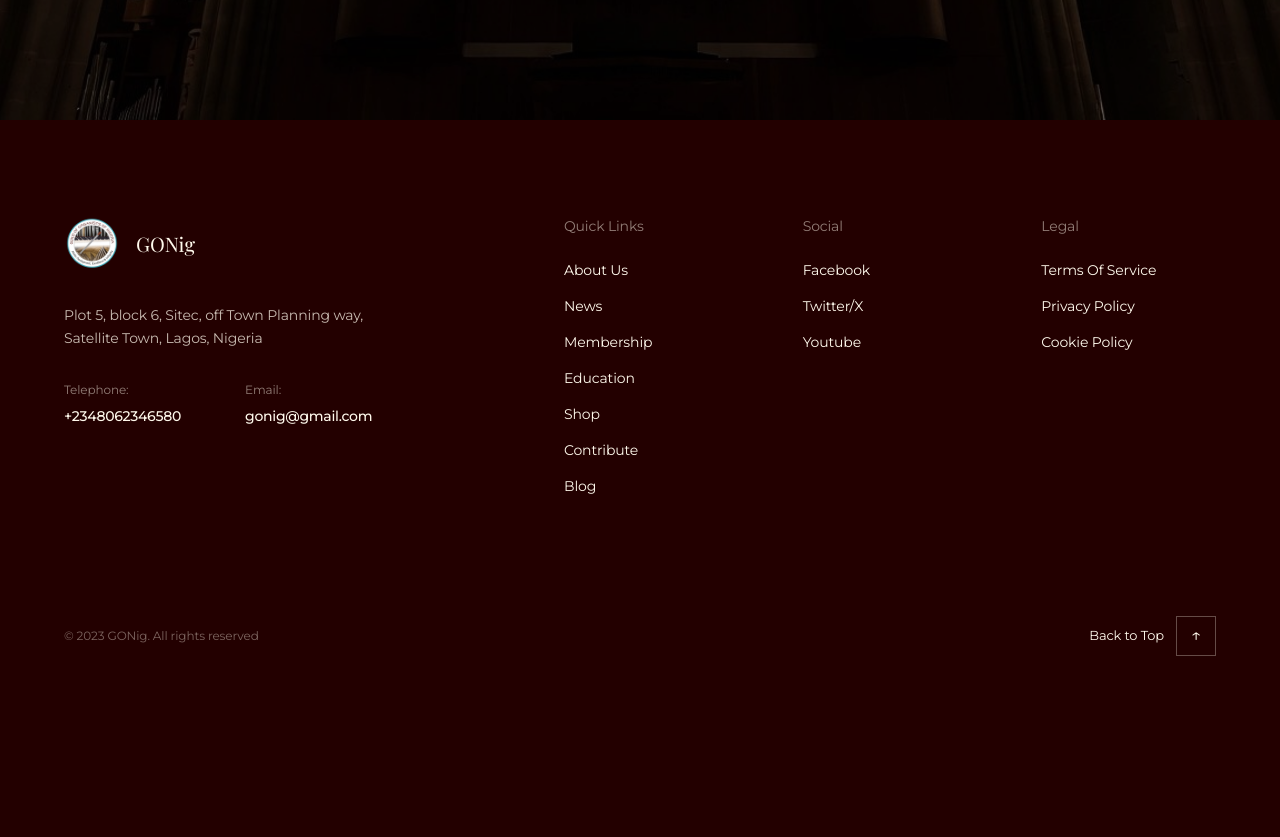
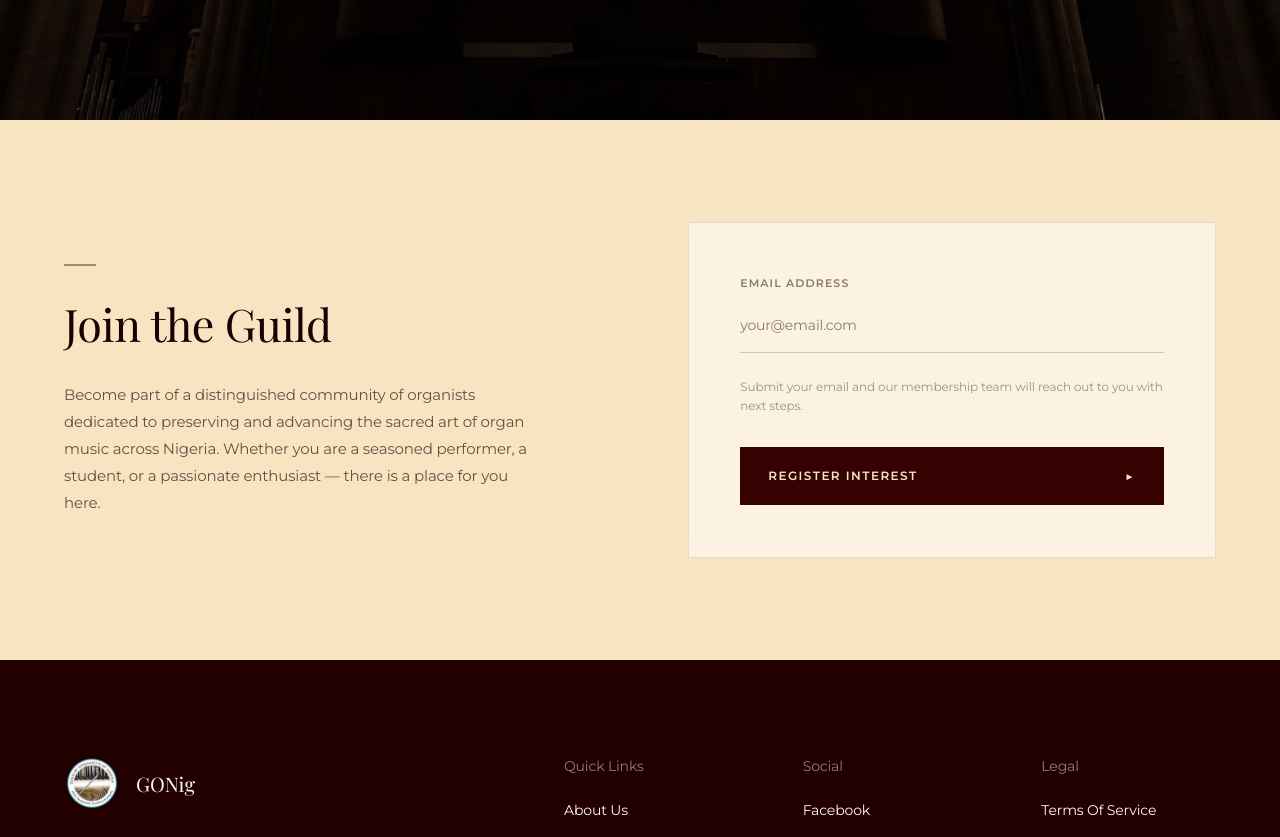
Before and after one commit to gonig-org/gonig-website, a Next.js app: page / in a window 1280 px wide. Shown: the part 680-1517 px from the top of the page. Before the commit the page ends 1368 px from the top, so only its background shows below. Built offline with nearby package versions, Linux system fonts and the light colour scheme; a web font is replaced by a local one.

Commit message:
Refactor layout and navbar components for improved structure and readability

```diff
--- a/src/app/layout.tsx
+++ b/src/app/layout.tsx
@@ -22,6 +22,9 @@ const montserrat = Montserrat({
 export const metadata: Metadata = {
   title: "Guild of Organists Nigeria | GONiG",
   description: "The collective voice of organists across Nigeria.",
+};
+
+export const viewport = {
   themeColor: "#3D0C0C",
 };
 export default function RootLayout({
--- a/src/app/page.tsx
+++ b/src/app/page.tsx
@@ -35,7 +35,6 @@ export default function Home() {
         >
           {/* Desktop layout */}
           <div className="hidden lg:flex items-center justify-between">
-
             {/* Left — Date, Headline, Button */}
             <div className="flex flex-col" style={{ maxWidth: "480px" }}>
               <div className="flex flex-col gap-8">
@@ -122,7 +121,6 @@ export default function Home() {
 
           {/* Mobile layout — stacked */}
           <div className="flex lg:hidden flex-col" style={{ gap: "24px" }}>
-
             {/* Date with line */}
             <div className="flex items-center gap-4">
               <div
@@ -201,6 +199,140 @@ export default function Home() {
           </div>
         </div>
       </div>
+      {/* CTA Section */}
+      <section
+        className="w-full relative"
+        style={{
+          backgroundColor: "#F7E5C2",
+          paddingTop: "clamp(64px, 8vw, 120px)",
+          paddingBottom: "clamp(64px, 8vw, 120px)",
+          paddingLeft: "clamp(24px, 5vw, 72px)",
+          paddingRight: "clamp(24px, 5vw, 72px)",
+        }}
+      >
+        <div className="grid grid-cols-1 lg:grid-cols-2 gap-16 lg:gap-24 items-center">
+          {/* Left — Headline + Description */}
+          <div className="flex flex-col gap-8">
+            <div
+              style={{
+                width: "32px",
+                height: "2px",
+                backgroundColor: "#380101",
+                opacity: 0.4,
+              }}
+            />
+            <h2
+              style={{
+                fontFamily: "var(--font-playfair)",
+                color: "#1a0000",
+                fontSize: "clamp(28px, 3.5vw, 48px)",
+                fontWeight: 400,
+                lineHeight: 1.15,
+                letterSpacing: "-0.01em",
+              }}
+            >
+              Join the Guild
+            </h2>
+            <p
+              style={{
+                fontFamily: "var(--font-montserrat)",
+                color: "#1a0000",
+                fontSize: "clamp(13px, 1.2vw, 15px)",
+                lineHeight: 1.8,
+                letterSpacing: "-0.01em",
+                opacity: 0.65,
+                maxWidth: "480px",
+              }}
+            >
+              Become part of a distinguished community of organists dedicated to
+              preserving and advancing the sacred art of organ music across
+              Nigeria. Whether you are a seasoned performer, a student, or a
+              passionate enthusiast — there is a place for you here.
+            </p>
+          </div>
+
+          {/* Right — Email form */}
+          <div
+            className="flex flex-col gap-6"
+            style={{
+              backgroundColor: "rgba(255, 255, 255, 0.5)",
+              backdropFilter: "blur(8px)",
+              padding: "clamp(32px, 4vw, 56px)",
+              border: "1px solid rgba(56, 1, 1, 0.1)",
+            }}
+          >
+            <div className="flex flex-col gap-2">
+              <label
+                htmlFor="email"
+                className="uppercase"
+                style={{
+                  fontFamily: "var(--font-montserrat)",
+                  color: "#1a0000",
+                  fontSize: "11px",
+                  fontWeight: 600,
+                  letterSpacing: "0.1em",
+                  opacity: 0.5,
+                }}
+              >
+                Email Address
+              </label>
+              <input
+                id="email"
+                type="email"
+                placeholder="your@email.com"
+                style={{
+                  fontFamily: "var(--font-montserrat)",
+                  color: "#1a0000",
+                  fontSize: "14px",
+                  letterSpacing: "-0.01em",
+                  padding: "16px 0",
+                  border: "none",
+                  borderBottom: "1px solid rgba(56, 1, 1, 0.2)",
+                  backgroundColor: "transparent",
+                  outline: "none",
+                  width: "100%",
+                }}
+              />
+            </div>
+
+            <p
+              style={{
+                fontFamily: "var(--font-montserrat)",
+                color: "#1a0000",
+                fontSize: "12px",
+                opacity: 0.4,
+                letterSpacing: "-0.01em",
+                lineHeight: 1.6,
+              }}
+            >
+              Submit your email and our membership team will reach out to you
+              with next steps.
+            </p>
+
+            <button
+              className="flex items-center justify-between gap-4 hover:opacity-80 transition-opacity"
+              style={{
+                backgroundColor: "#380101",
+                color: "#F7E5C2",
+                fontFamily: "var(--font-montserrat)",
+                fontSize: "12px",
+                fontWeight: 600,
+                letterSpacing: "0.12em",
+                paddingTop: "20px",
+                paddingBottom: "20px",
+                paddingLeft: "28px",
+                paddingRight: "28px",
+                textTransform: "uppercase",
+                width: "100%",
+                marginTop: "8px",
+              }}
+            >
+              Register Interest
+              <span style={{ fontSize: "10px" }}>&#9658;</span>
+            </button>
+          </div>
+        </div>
+      </section>
     </div>
   );
 }
--- a/src/components/layout/Navbar.tsx
+++ b/src/components/layout/Navbar.tsx
@@ -57,9 +57,7 @@ const topBarLinks = [
 export default function Navbar() {
   const [openDropdown, setOpenDropdown] = useState<string | null>(null);
   const [mobileOpen, setMobileOpen] = useState(false);
-  const [openMobileSection, setOpenMobileSection] = useState<string | null>(
-    null,
-  );
+  const [openMobileSection, setOpenMobileSection] = useState<string | null>(null);
   const closeTimer = useRef<ReturnType<typeof setTimeout> | null>(null);
 
   const handleMouseEnter = (label: string) => {
@@ -72,6 +70,7 @@ export default function Navbar() {
       setOpenDropdown(null);
     }, 100);
   };
+
   useEffect(() => {
     if (mobileOpen) {
       document.body.style.overflow = "hidden";
@@ -82,9 +81,20 @@ export default function Navbar() {
       document.body.style.overflow = "";
     };
   }, [mobileOpen]);
+
+  useEffect(() => {
+    const handleResize = () => {
+      if (window.innerWidth >= 1024) {
+        setMobileOpen(false);
+      }
+    };
+    window.addEventListener("resize", handleResize);
+    return () => window.removeEventListener("resize", handleResize);
+  }, []);
+
   return (
     <>
-      {/* 1. TOP BAR - Remains at 60 */}
+      {/* 1. TOP BAR */}
       <div
         className="hidden lg:block fixed top-0 left-0 w-full"
         style={{ zIndex: 60 }}
@@ -92,14 +102,14 @@ export default function Navbar() {
         <TopBar />
       </div>
 
-      {/* 2. HEADER WRAPPER - pointer-events-none makes it "ghostly" so clicks pass through to TopBar */}
+      {/* 2. HEADER WRAPPER */}
       <header
         className="fixed left-0 w-full pointer-events-none"
         style={{ top: "0", zIndex: 70 }}
       >
         <div className="hidden lg:block" style={{ height: "56px" }} />
 
-        {/* 3. NAV - pointer-events-auto restores clicking for the actual navbar */}
+        {/* 3. NAV */}
         <nav
           className="w-full flex items-center backdrop-blur-md relative pointer-events-auto"
           style={{
@@ -156,7 +166,7 @@ export default function Navbar() {
             </button>
           </div>
 
-          {/* 4. DESKTOP LOGO - top: -48px sits flush across the 56px TopBar and 64px Nav */}
+          {/* 4. DESKTOP LOGO */}
           <div
             className="hidden lg:flex absolute flex-col items-center gap-1 pointer-events-none"
             style={{ top: "-48px", left: "72px", zIndex: 80 }}
@@ -247,7 +257,7 @@ export default function Navbar() {
         onMouseEnter={() => openDropdown && handleMouseEnter(openDropdown)}
       />
 
-      {/* Mega menu - restored pointer-events-auto via motion.div */}
+      {/* Mega menu */}
       <AnimatePresence>
         {openDropdown && (
           <motion.div
@@ -333,7 +343,7 @@ export default function Navbar() {
         )}
       </AnimatePresence>
 
-      {/* Mobile Menu - Remains high z-index and auto-pointer-events */}
+      {/* Mobile Menu */}
       <AnimatePresence>
         {mobileOpen && (
           <>
@@ -346,17 +356,18 @@ export default function Navbar() {
               style={{ backgroundColor: "rgba(0,0,0,0.5)" }}
               onClick={() => setMobileOpen(false)}
             />
+            {/* Panel — flex column, NO overflow on the outer div */}
             <motion.div
               initial={{ x: "-100%" }}
               animate={{ x: 0 }}
               exit={{ x: "-100%" }}
               transition={{ duration: 0.4, ease: [0.32, 0.72, 0, 1] }}
-              className="lg:hidden fixed top-0 left-0 h-full w-full z-[110] overflow-y-auto"
+              className="lg:hidden fixed top-0 left-0 h-full w-full z-[110] flex flex-col"
               style={{ backgroundColor: "#3D0C0C" }}
             >
-              {/* Mobile Content (unchanged) */}
+              {/* Fixed header — never scrolls */}
               <div
-                className="flex items-center justify-between"
+                className="flex-shrink-0 flex items-center justify-between"
                 style={{
                   padding: "20px 32px",
                   borderBottom: "1px solid rgba(255,249,236,0.1)",
@@ -393,9 +404,17 @@ export default function Navbar() {
                   <X size={22} />
                 </button>
               </div>
+
+              {/* Scrollable content area — only this part scrolls */}
               <div
-                className="flex flex-col pt-6 pb-16"
-                style={{ paddingLeft: "32px", paddingRight: "32px" }}
+                className="flex-1 overflow-y-auto"
+                style={{
+                  paddingLeft: "32px",
+                  paddingRight: "32px",
+                  paddingTop: "24px",
+                  paddingBottom: "48px",
+                  overscrollBehavior: "none",
+                }}
               >
                 {navItems.map((item) => (
                   <div key={item.label}>
@@ -472,6 +491,37 @@ export default function Navbar() {
                     </AnimatePresence>
                   </div>
                 ))}
+
+                {/* Top bar links — secondary hierarchy */}
+                <div
+                  className="flex flex-col"
+                  style={{
+                    marginTop: "40px",
+                    paddingTop: "24px",
+                    borderTop: "1px solid rgba(255,249,236,0.08)",
+                  }}
+                >
+                  {topBarLinks.map((link) => (
+                    <Link
+                      key={link.label}
+                      href={link.href}
+                      className="uppercase hover:opacity-60 transition-opacity"
+                      style={{
+                        fontFamily: "var(--font-montserrat)",
+                        color: "var(--color-nav-text)",
+                        fontSize: "14px",
+                        fontWeight: 400,
+                        opacity: 0.6,
+                        letterSpacing: "0.08em",
+                        paddingTop: "14px",
+                        paddingBottom: "14px",
+                      }}
+                      onClick={() => setMobileOpen(false)}
+                    >
+                      {link.label}
+                    </Link>
+                  ))}
+                </div>
               </div>
             </motion.div>
           </>
```
